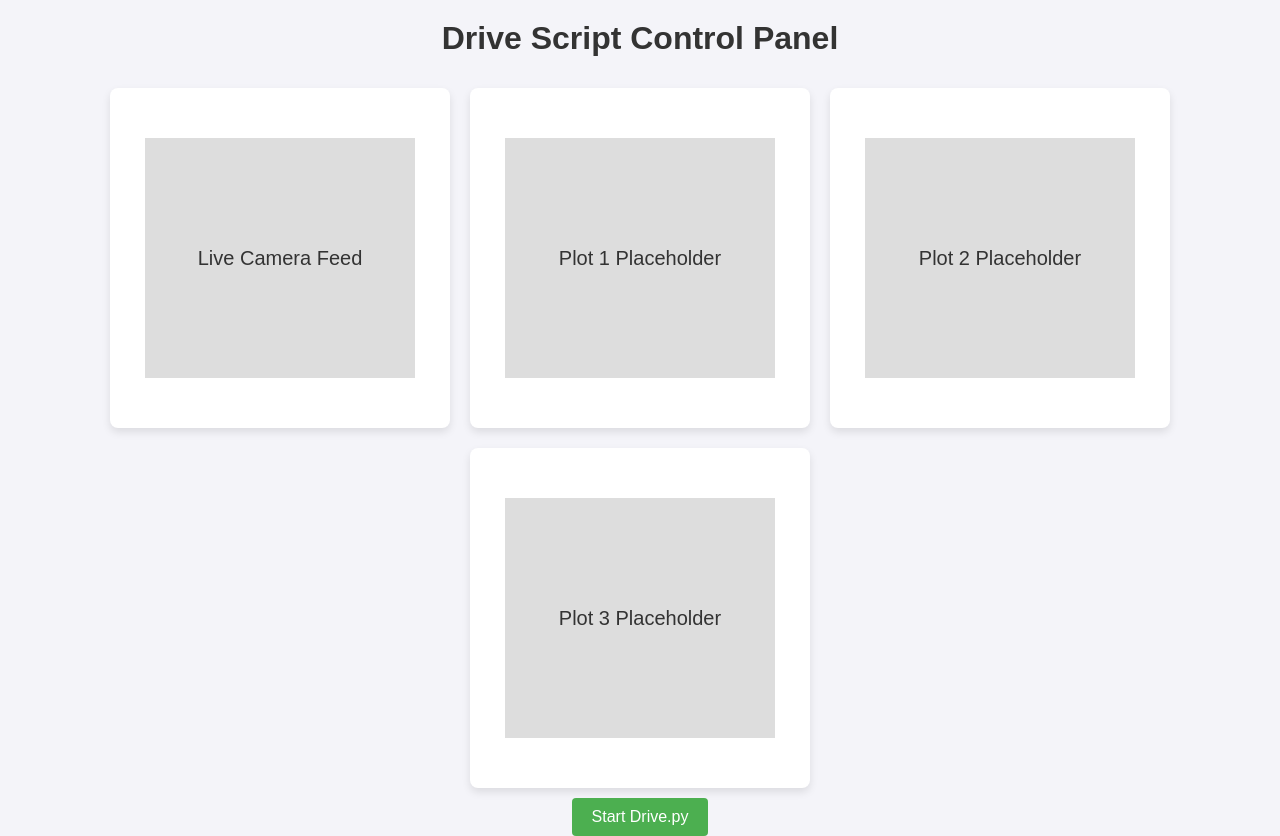
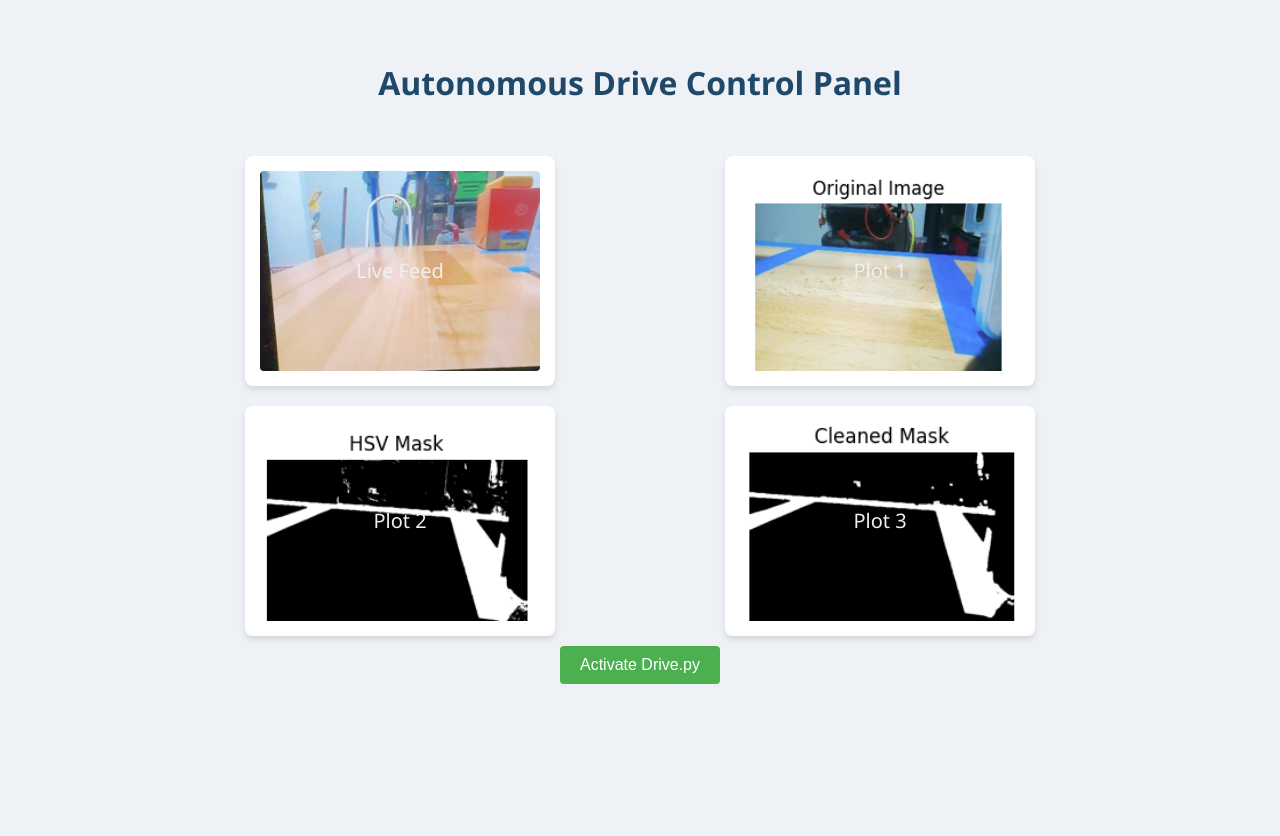
Before and after one commit to Kassandra-Rodriguez/auto-park-car, a Flask app: page / in a window 1280 px wide. After the commit the page ends 684 px from the top, so only its background shows below. Run offline with Flask 3, Linux system fonts and the light colour scheme.

```diff
--- a/extra-credit-Kassandra/templates/index.html
+++ b/extra-credit-Kassandra/templates/index.html
@@ -2,35 +2,36 @@
 <html lang="en">
 <head>
     <meta charset="UTF-8">
-    <title>Drive Controller Dashboard</title>
+    <title>Drive Control Dashboard</title>
     <style>
         body {
-            font-family: 'Arial', sans-serif;
-            background-color: #f4f4f9;
+            font-family: 'Segoe UI', Tahoma, Geneva, Verdana, sans-serif;
+            background-color: #eef1f5;
             margin: 0;
-            padding: 0;
+            padding: 20px;
             display: flex;
             flex-direction: column;
             align-items: center;
         }
-        h1 {
-            color: #333;
-            margin-top: 20px;
+        header {
+            color: #204969;
+            margin: 20px;
         }
         .dashboard {
             display: flex;
-            justify-content: center;
             flex-wrap: wrap;
+            justify-content: space-around;
             width: 100%;
+            max-width: 960px; /* Adjusts the max width of the dashboard area */
         }
         .section {
-            background-color: white;
+            background-color: #ffffff;
             margin: 10px;
-            padding: 20px;
+            padding: 15px;
             border-radius: 8px;
-            box-shadow: 0 4px 8px rgba(0,0,0,0.1);
-            width: 300px;
-            height: 300px;
+            box-shadow: 0 4px 6px rgba(0,0,0,0.1);
+            width: 280px; /* Adjust the width of each section */
+            height: 200px; /* Adjust the height of each section */
             display: flex;
             flex-direction: column;
             align-items: center;
@@ -47,37 +48,48 @@
             transition: background-color 0.3s ease;
         }
         button:hover {
-            background-color: #45a049;
+            background-color: #369636;
         }
-        .video-feed, .plot {
-            width: 90%;
-            height: 80%;
-            background-color: #ddd;
+        .image-placeholder {
+            width: 100%;
+            height: 100%;
+            background-size: cover;
+            border-radius: 4px;
             display: flex;
             align-items: center;
             justify-content: center;
+            color: #f0f0f0;
             font-size: 20px;
-            color: #333;
         }
     </style>
 </head>
 <body>
-    <h1>Drive Script Control Panel</h1>
+    <header>
+        <h1>Autonomous Drive Control Panel</h1>
+    </header>
     <div class="dashboard">
         <div class="section">
-            <div class="video-feed">Live Camera Feed</div>
+            <div class="image-placeholder" style="background-image: url('live.png');">
+                Live Feed
+            </div>
         </div>
         <div class="section">
-            <div class="plot">Plot 1 Placeholder</div>
+            <div class="image-placeholder" style="background-image: url('original.png');">
+                Plot 1
+            </div>
         </div>
         <div class="section">
-            <div class="plot">Plot 2 Placeholder</div>
+            <div class="image-placeholder" style="background-image: url('hsv.png');">
+                Plot 2
+            </div>
         </div>
         <div class="section">
-            <div class="plot">Plot 3 Placeholder</div>
+            <div class="image-placeholder" style="background-image: url('cleaned.png');">
+                Plot 3
+            </div>
         </div>
     </div>
-    <button onclick="startDrive()">Start Drive.py</button>
+    <button onclick="startDrive()">Activate Drive.py</button>
 
     <script>
         function startDrive() {
```
Also changed, not shown: extra-credit-Kassandra/templates/cleaned.png (added), extra-credit-Kassandra/templates/hsv.png (added), extra-credit-Kassandra/templates/live.png (added), extra-credit-Kassandra/templates/original.png (added), 1 other file.
